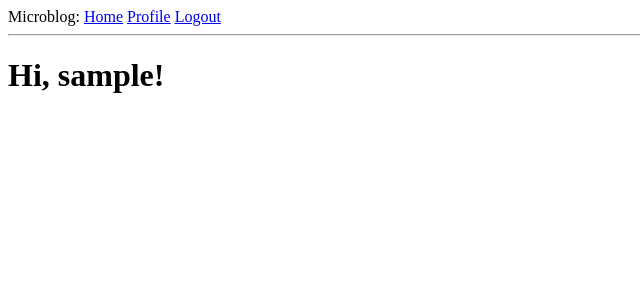
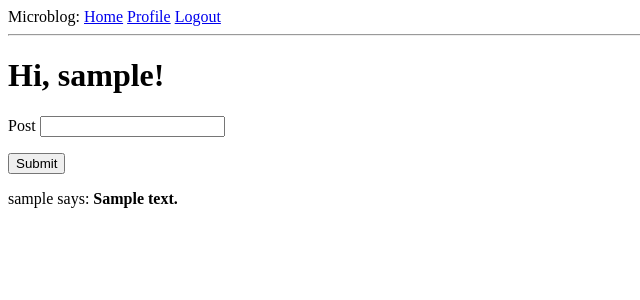
Before and after one commit to DigantGoradia/microblog, a Flask app: template app/templates/index.html in a window 1280 px wide. Shown: the top 300 px of the page, without its empty margins (0-640 px from the left). Run offline with Flask 2, Linux system fonts and the light colour scheme; a user stored in the database is signed in; tables that the repository leaves empty hold one stand-in row (values such as "Sample post"); the template is opened without the code that fills it: values that come from a table or form of the project are taken from there, most other values are stand-ins (such as "Sample title", 1, 10 or a date in 2020); form fields are guessed from the names that the template uses.

Commit message:
Added form in index page

```diff
--- a/app/templates/index.html
+++ b/app/templates/index.html
@@ -2,4 +2,20 @@
 
 {% block content %}
 	<h1>Hi, {{current_user.username}}!</h1>
+	<form action="" method="post">
+		{{ form.hidden_tag() }}
+		<p>
+			{{ form.post.label }}
+			{{ form.post(cols=32, rows=4) }}<br>
+			{% for error in form.post.errors %}
+			<span style="color: red;">[{{ error }}]</span>
+			{% endfor %}
+		</p>
+		<p>{{ form.submit() }}</p>
+	</form>
+	{% for post in posts %}
+	<p>
+	{{ post.author.username }} says: <b>{{ post.body }}</b>
+	</p>
+	{% endfor %}
 {% endblock %}
```
